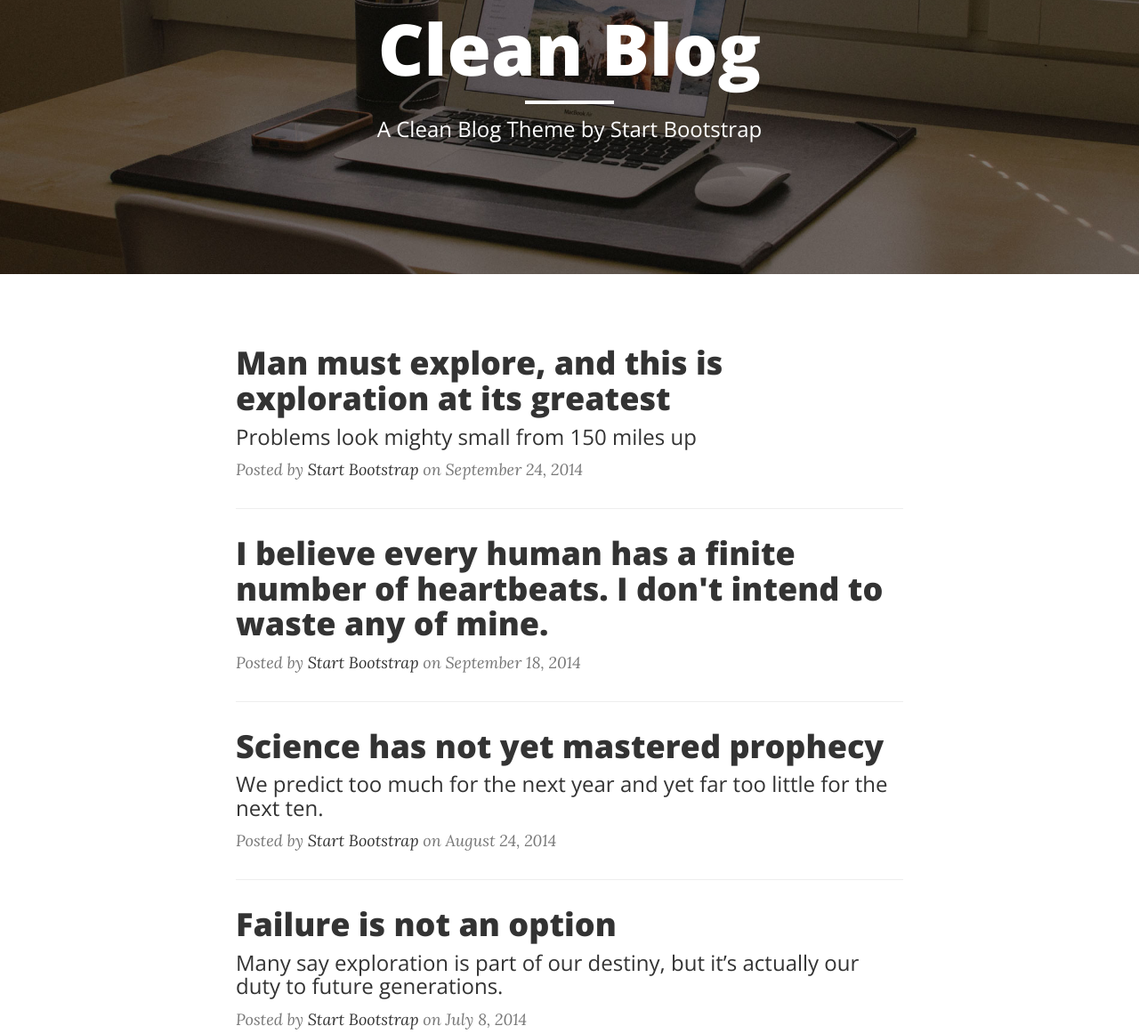
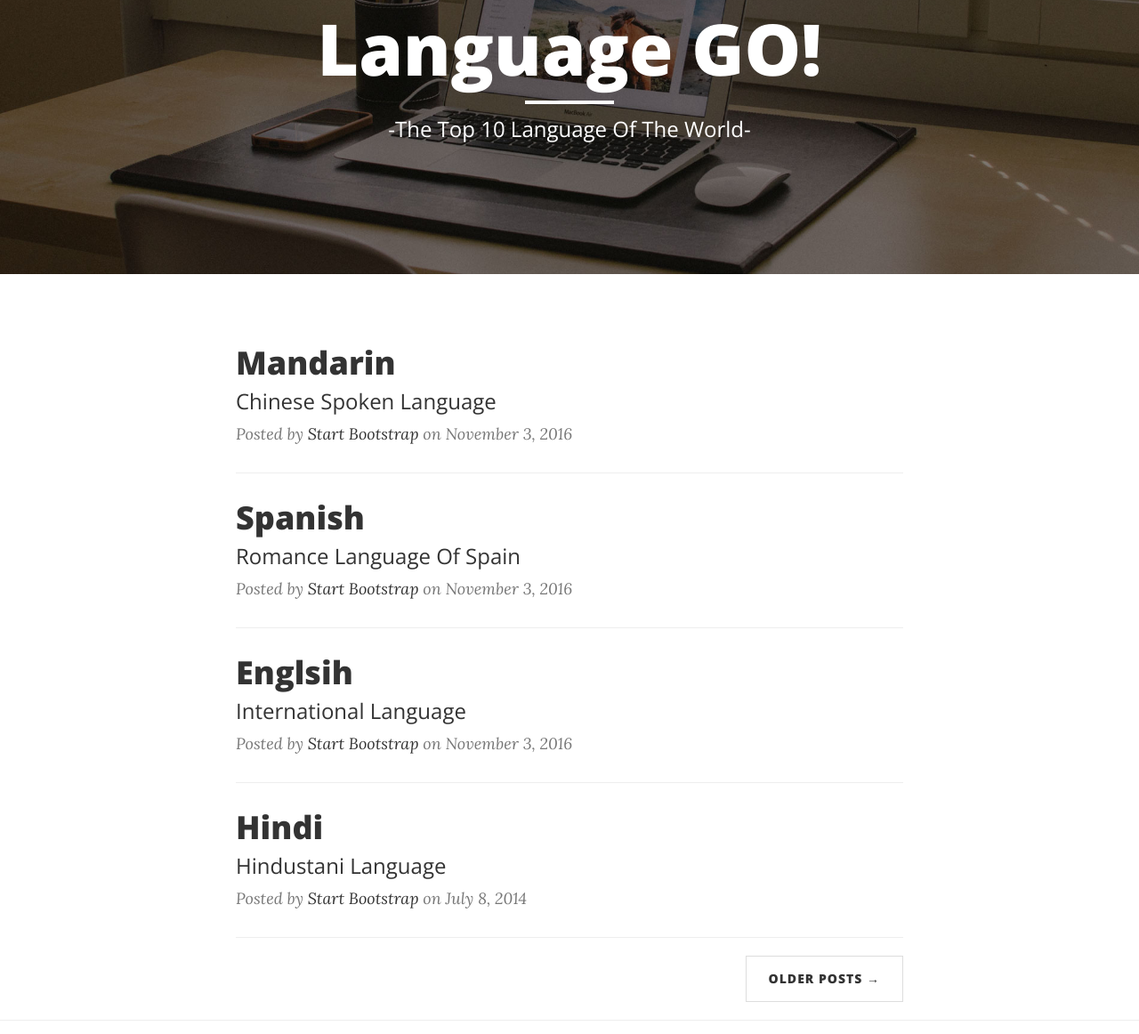
Before and after one commit to jasper626/Blog-Website--Language-GO-, a website: page index.html in a window 1280 px wide. Shown: the part 140-1302 px from the top of the page at 89% size. Drawn offline with nearby package versions, Linux system fonts and the light colour scheme.

Commit message:
Update index.html

```diff
--- a/index.html
+++ b/index.html
@@ -9,7 +9,7 @@
     <meta name="description" content="">
     <meta name="author" content="">
 
-    <title>Clean Blog</title>
+    <title>Language GO!</title>
 
     <!-- Bootstrap Core CSS -->
     <link href="vendor/bootstrap/css/bootstrap.min.css" rel="stylesheet">
@@ -42,7 +42,7 @@
                     <span class="sr-only">Toggle navigation</span>
                     Menu <i class="fa fa-bars"></i>
                 </button>
-                <a class="navbar-brand" href="index.html">Start Bootstrap</a>
+                <a class="navbar-brand" href="index.html">Language GO!</a>
             </div>
 
             <!-- Collect the nav links, forms, and other content for toggling -->
@@ -74,9 +74,9 @@
             <div class="row">
                 <div class="col-lg-8 col-lg-offset-2 col-md-10 col-md-offset-1">
                     <div class="site-heading">
-                        <h1>Clean Blog</h1>
+                        <h1>Language GO!</h1>
                         <hr class="small">
-                        <span class="subheading">A Clean Blog Theme by Start Bootstrap</span>
+                        <span class="subheading">-The Top 10 Language Of The World-</span>
                     </div>
                 </div>
             </div>
@@ -90,43 +90,46 @@
                 <div class="post-preview">
                     <a href="post.html">
                         <h2 class="post-title">
-                            Man must explore, and this is exploration at its greatest
+                            Mandarin
                         </h2>
                         <h3 class="post-subtitle">
-                            Problems look mighty small from 150 miles up
+                            Chinese Spoken Language
                         </h3>
                     </a>
-                    <p class="post-meta">Posted by <a href="#">Start Bootstrap</a> on September 24, 2014</p>
+                    <p class="post-meta">Posted by <a href="#">Start Bootstrap</a> on November 3, 2016</p>
                 </div>
                 <hr>
                 <div class="post-preview">
                     <a href="post.html">
                         <h2 class="post-title">
-                            I believe every human has a finite number of heartbeats. I don't intend to waste any of mine.
+                            Spanish
                         </h2>
+                        <h3 class="post-subtitle">
+                            Romance Language Of Spain
+                        </h3>
                     </a>
-                    <p class="post-meta">Posted by <a href="#">Start Bootstrap</a> on September 18, 2014</p>
+                    <p class="post-meta">Posted by <a href="#">Start Bootstrap</a> on November 3, 2016</p>
                 </div>
                 <hr>
                 <div class="post-preview">
                     <a href="post.html">
                         <h2 class="post-title">
-                            Science has not yet mastered prophecy
+                            Englsih
                         </h2>
                         <h3 class="post-subtitle">
-                            We predict too much for the next year and yet far too little for the next ten.
+                            International Language
                         </h3>
                     </a>
-                    <p class="post-meta">Posted by <a href="#">Start Bootstrap</a> on August 24, 2014</p>
+                    <p class="post-meta">Posted by <a href="#">Start Bootstrap</a> on November 3, 2016</p>
                 </div>
                 <hr>
                 <div class="post-preview">
                     <a href="post.html">
                         <h2 class="post-title">
-                            Failure is not an option
+                            Hindi
                         </h2>
                         <h3 class="post-subtitle">
-                            Many say exploration is part of our destiny, but it’s actually our duty to future generations.
+                            Hindustani Language
                         </h3>
                     </a>
                     <p class="post-meta">Posted by <a href="#">Start Bootstrap</a> on July 8, 2014</p>
@@ -175,7 +178,7 @@
                             </a>
                         </li>
                     </ul>
-                    <p class="copyright text-muted">Copyright &copy; Your Website 2016</p>
+                    <p class="copyright text-muted">Copyright &copy; Language GO! 2016</p>
                 </div>
             </div>
         </div>
```
